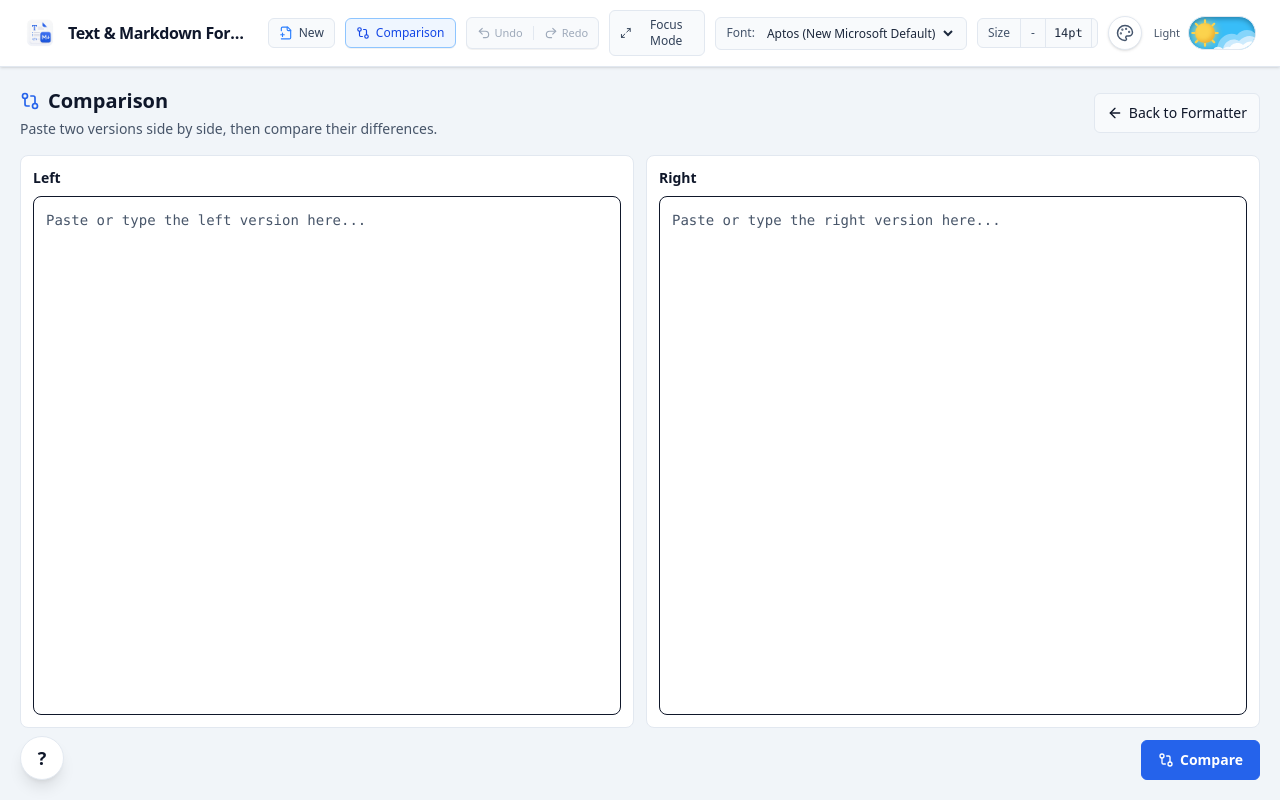
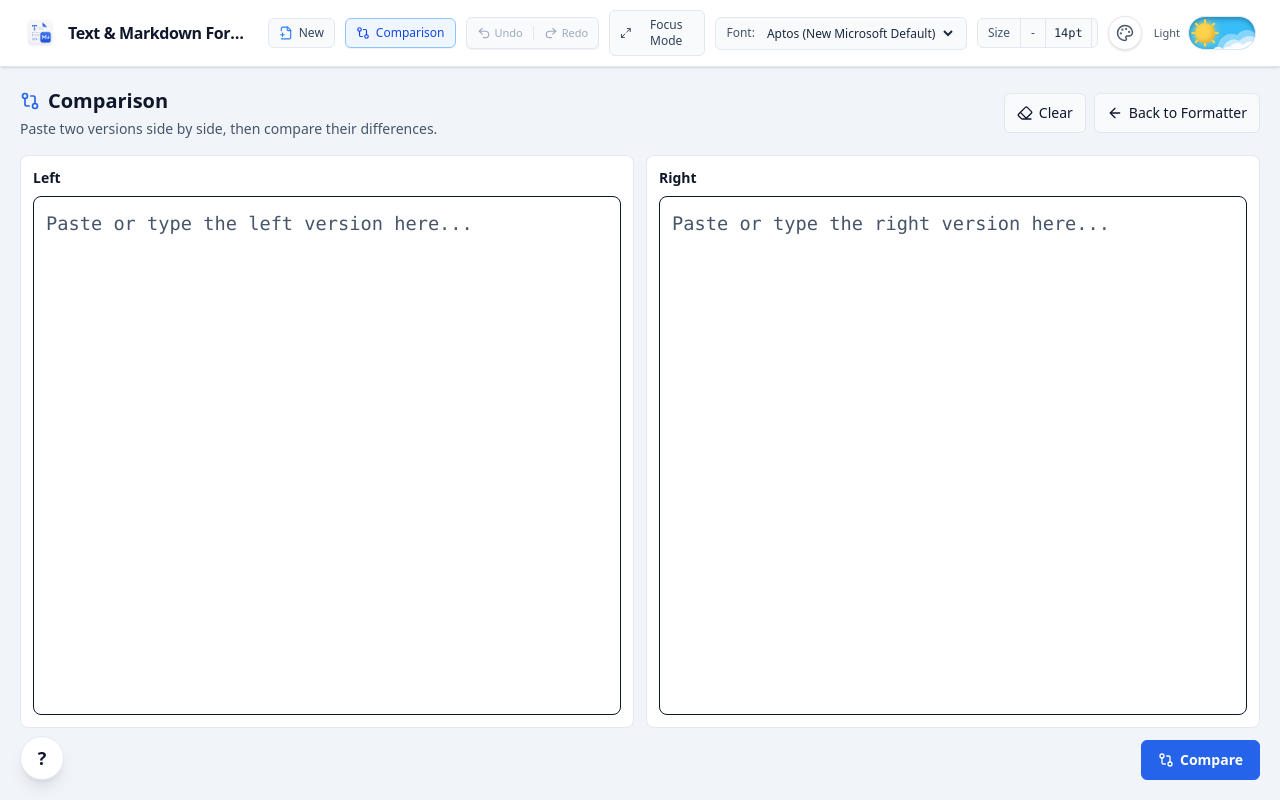
Before and after one commit to danhmujar/Text-Markdown-Formatter, a React (Vite) app: page / in a window 1280 px wide. Both pictures are taken after a click on the button "Comparison". Built offline with nearby package versions, Linux system fonts and the light colour scheme; a web font is replaced by a local one.

Commit message:
feat: add comparison clear and shared font size

```diff
--- a/src/App.tsx
+++ b/src/App.tsx
@@ -327,7 +327,10 @@ export default function App() {
             </div>
           </div>
           <div className="h-full" hidden={appMode !== 'comparison'}>
-            <ComparisonWorkspace onBackToFormatter={() => setAppMode('formatter')} />
+            <ComparisonWorkspace
+              onBackToFormatter={() => setAppMode('formatter')}
+              fontSize={options.fontSize}
+            />
           </div>
         </main>
         <ToastContainer />
--- a/src/components/ComparisonResult.tsx
+++ b/src/components/ComparisonResult.tsx
@@ -5,6 +5,7 @@ import { diffLines, type DiffLine, type DiffSegment } from '../utils/lineDiff';
 interface ComparisonResultProps {
   leftText: string;
   rightText: string;
+  fontSize: number;
 }
 
 type DiffSide = 'left' | 'right';
@@ -30,7 +31,11 @@ function sideLabel(side: DiffSide): string {
   return side === 'left' ? 'Left' : 'Right';
 }
 
-export const ComparisonResult: React.FC<ComparisonResultProps> = ({ leftText, rightText }) => {
+export const ComparisonResult: React.FC<ComparisonResultProps> = ({
+  leftText,
+  rightText,
+  fontSize,
+}) => {
   const diff = diffLines(leftText, rightText);
 
   const renderLine = (side: DiffSide, line: DiffLine | null, rowIndex: number) => {
@@ -62,8 +67,8 @@ export const ComparisonResult: React.FC<ComparisonResultProps> = ({ leftText, ri
         data-diff-kind={line.kind}
         data-line-number={line.lineNumber}
         aria-label={`${label} line ${line.lineNumber}, ${kindLabel}`}
-        className={`min-h-8 border-b px-2 py-1.5 font-mono text-xs leading-5 ${lineBackground}`}
-        style={{ borderColor: 'var(--border-color)' }}
+        className={`min-h-8 border-b px-2 py-1.5 font-mono leading-5 ${lineBackground}`}
+        style={{ borderColor: 'var(--border-color)', fontSize: `${fontSize}pt` }}
       >
         <span className="mr-2 inline-block w-7 select-none text-right text-[10px] opacity-50">
           {line.lineNumber}
@@ -103,7 +108,11 @@ export const ComparisonResult: React.FC<ComparisonResultProps> = ({ leftText, ri
         style={{ borderColor: 'var(--border-color)' }}
         aria-label="Side-by-side comparison"
       >
-        <div className="min-w-[40rem]">
+        <div
+          className="min-w-[40rem]"
+          data-comparison-text="true"
+          style={{ fontSize: `${fontSize}pt` }}
+        >
           <div
             className="sticky top-0 z-10 grid grid-cols-2 border-b text-xs font-semibold uppercase tracking-wide"
             style={{
--- a/src/components/ComparisonWorkspace.tsx
+++ b/src/components/ComparisonWorkspace.tsx
@@ -1,22 +1,32 @@
 import React, { useState } from 'react';
-import { ArrowLeft, GitCompare, Pencil } from 'lucide-react';
+import { ArrowLeft, Eraser, GitCompare, Pencil } from 'lucide-react';
 import { ComparisonResult } from './ComparisonResult';
 
 interface ComparisonWorkspaceProps {
   onBackToFormatter: () => void;
+  fontSize: number;
 }
 
 type ComparisonView = 'editing' | 'result';
 
 const editorClassName =
-  'min-h-0 w-full flex-1 resize-none rounded-lg border bg-transparent p-3 font-mono text-sm leading-relaxed text-[var(--text-primary)] placeholder:text-[var(--text-secondary)] focus:outline-none focus-visible:ring-2 focus-visible:ring-blue-500';
+  'min-h-0 w-full flex-1 resize-none rounded-lg border bg-transparent p-3 font-mono leading-relaxed text-[var(--text-primary)] placeholder:text-[var(--text-secondary)] focus:outline-none focus-visible:ring-2 focus-visible:ring-blue-500';
 
-export const ComparisonWorkspace: React.FC<ComparisonWorkspaceProps> = ({ onBackToFormatter }) => {
+export const ComparisonWorkspace: React.FC<ComparisonWorkspaceProps> = ({
+  onBackToFormatter,
+  fontSize,
+}) => {
   const [leftText, setLeftText] = useState('');
   const [rightText, setRightText] = useState('');
   const [view, setView] = useState<ComparisonView>('editing');
 
   const isEditing = view === 'editing';
+
+  const clearComparison = () => {
+    setLeftText('');
+    setRightText('');
+    setView('editing');
+  };
 
   return (
     <div
@@ -42,6 +52,21 @@ export const ComparisonWorkspace: React.FC<ComparisonWorkspaceProps> = ({ onBack
             Paste two versions side by side, then compare their differences.
           </p>
         </div>
+        <div className="flex items-center gap-2">
+          <button
+            id="comparison-clear-btn"
+            type="button"
+            onClick={clearComparison}
+            className="inline-flex min-h-10 items-center gap-1.5 rounded-md border px-3 py-2 text-xs font-medium transition hover:brightness-110 focus-visible:outline-none focus-visible:ring-2 focus-visible:ring-blue-500 sm:text-sm"
+            style={{
+              backgroundColor: 'var(--surface-bg)',
+              borderColor: 'var(--border-color)',
+              color: 'var(--text-primary)',
+            }}
+          >
+            <Eraser aria-hidden="true" focusable="false" className="h-4 w-4" />
+            Clear
+          </button>
           <button
             id="comparison-back-btn"
             type="button"
@@ -56,6 +81,7 @@ export const ComparisonWorkspace: React.FC<ComparisonWorkspaceProps> = ({ onBack
             <ArrowLeft aria-hidden="true" focusable="false" className="h-4 w-4" />
             Back to Formatter
           </button>
+        </div>
       </header>
 
       {isEditing ? (
@@ -87,6 +113,7 @@ export const ComparisonWorkspace: React.FC<ComparisonWorkspaceProps> = ({ onBack
                 onChange={(event) => setLeftText(event.target.value)}
                 placeholder="Paste or type the left version here..."
                 className={editorClassName}
+                style={{ fontSize: `${fontSize}pt` }}
                 spellCheck={false}
               />
             </section>
@@ -110,6 +137,7 @@ export const ComparisonWorkspace: React.FC<ComparisonWorkspaceProps> = ({ onBack
                 onChange={(event) => setRightText(event.target.value)}
                 placeholder="Paste or type the right version here..."
                 className={editorClassName}
+                style={{ fontSize: `${fontSize}pt` }}
                 spellCheck={false}
               />
             </section>
@@ -150,7 +178,7 @@ export const ComparisonWorkspace: React.FC<ComparisonWorkspaceProps> = ({ onBack
               Edit comparison
             </button>
           </div>
-          <ComparisonResult leftText={leftText} rightText={rightText} />
+          <ComparisonResult leftText={leftText} rightText={rightText} fontSize={fontSize} />
         </div>
       )}
     </div>
```
Also changed, not shown: 2 other files (tests, documents, lock files or other folders). Lines whose indentation alone changed are shown as unchanged.
